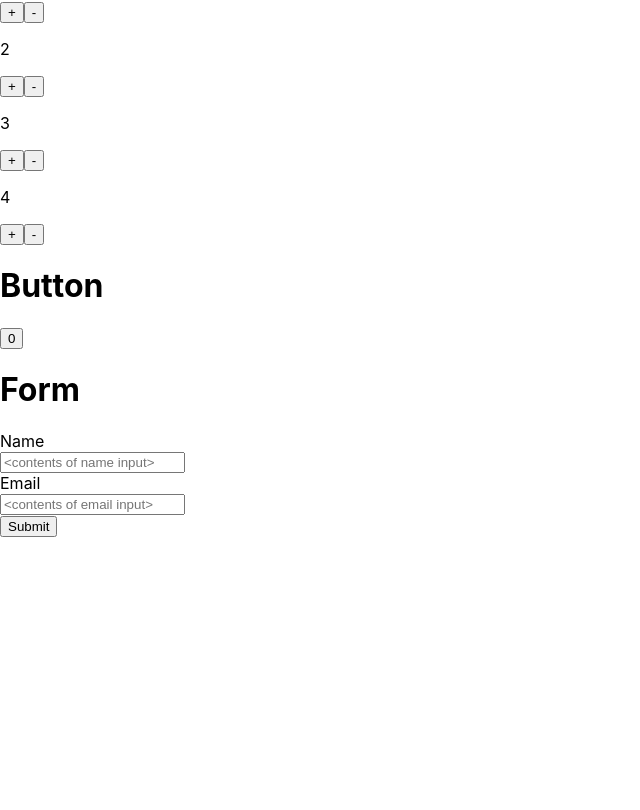
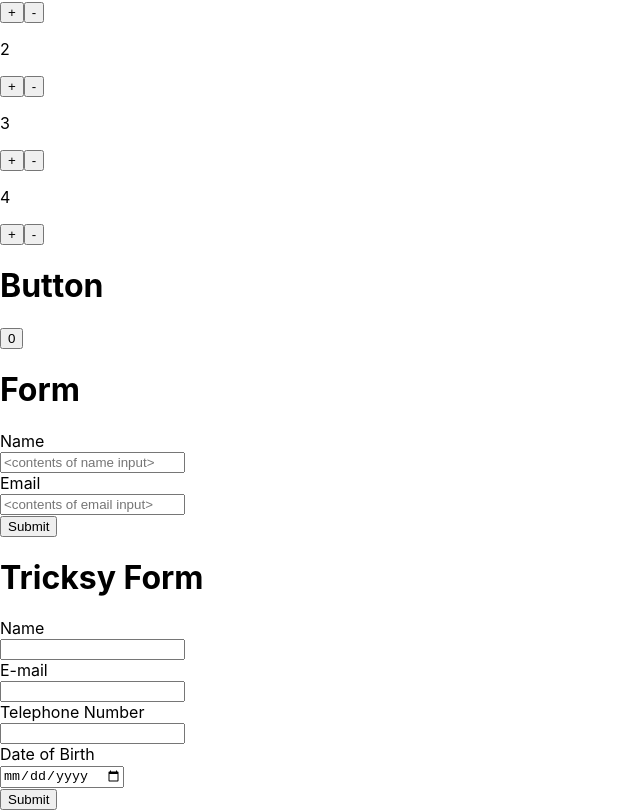
Before and after one commit to Timothy-Merchant/Week10ReactChallenges, a React (Create React App) app: page / in a window 1280 px wide. Shown: the part 683-1493 px from the top of the page, without its empty margins (0-640 px from the left). Before the commit the page ends 1220 px from the top, so only its background shows below. Built offline with nearby package versions, Linux system fonts and the light colour scheme.

Commit message:
finished Tricksy Challenges on forms

```diff
--- a/src/App.js
+++ b/src/App.js
@@ -4,6 +4,7 @@ import SignUp from './components/passwords/SignUp';
 import Max from './components/counters/Max';
 import Button from './components/button/Button';
 import Form from './components/form/Form';
+import TricksyForm from './components/form/TricksyForm';
 
 function App() {
   return (
@@ -13,6 +14,15 @@ function App() {
       <Max count={[1, 2, 3, 4]} />
       <Button handleUpdate={(value) => console.log(value)} />
       <Form handleSubmit={(value) => console.log(value)} />
+      <TricksyForm
+        handleSubmit={(value) => console.log(value)}
+        fields={[
+          { label: "Name", name: "name", type: "text" },
+          { label: "E-mail", name: "email", type: "email" },
+          { label: "Telephone Number", name: "telephone", type: "tel" },
+          { label: "Date of Birth", name: "dob", type: "date" },
+        ]}
+      />
     </>
   );
 }
--- /dev/null
+++ b/src/components/form/Field.js
@@ -0,0 +1,36 @@
+import { Component } from "react";
+
+class Field extends Component {
+    constructor(props) {
+
+        super(props)
+
+        this.handleChange = this.handleChange.bind(this)
+    }
+
+    handleChange(e) {
+        this.props.inputChange({
+            name: this.props.name,
+            value: e.currentTarget.value
+        })
+    }
+
+    render() {
+
+        const { label } = this.props;
+        const { name } = this.props;
+        const { type } = this.props;
+
+        return (
+            <>
+                <div className="form-group">
+                    <label>{label}</label>
+                    <br></br>
+                    <input onChange={this.handleChange} className="form-control" name={name} type={type} />
+                </div>
+            </>
+        )
+    }
+}
+
+export default Field;
--- /dev/null
+++ b/src/components/form/TricksyForm.js
@@ -0,0 +1,43 @@
+import { Component } from "react";
+import Field from './Field';
+
+class TricksyForm extends Component {
+    constructor(props) {
+
+        super(props)
+
+        this.state = {
+            data: {}
+        }
+
+        this.handleClick = this.handleClick.bind(this)
+        this.handleInput = this.handleInput.bind(this)
+    }
+
+    handleInput(inputtedData) {
+        this.state.data[inputtedData.name] = inputtedData.value;
+    }
+
+    handleClick() {
+        this.props.handleSubmit({ ...this.state });
+    }
+
+    render() {
+        return (
+            <>
+                <h1>Tricksy Form</h1>
+                {this.props.fields.map((field, index) => {
+                    return <Field
+                        inputChange={this.handleInput}
+                        key={index}
+                        label={field.label}
+                        name={field.name}
+                        type={field.type} />
+                })}
+                <button type="submit" onClick={this.handleClick}>Submit</button>
+            </>
+        )
+    }
+}
+
+export default TricksyForm;
```
